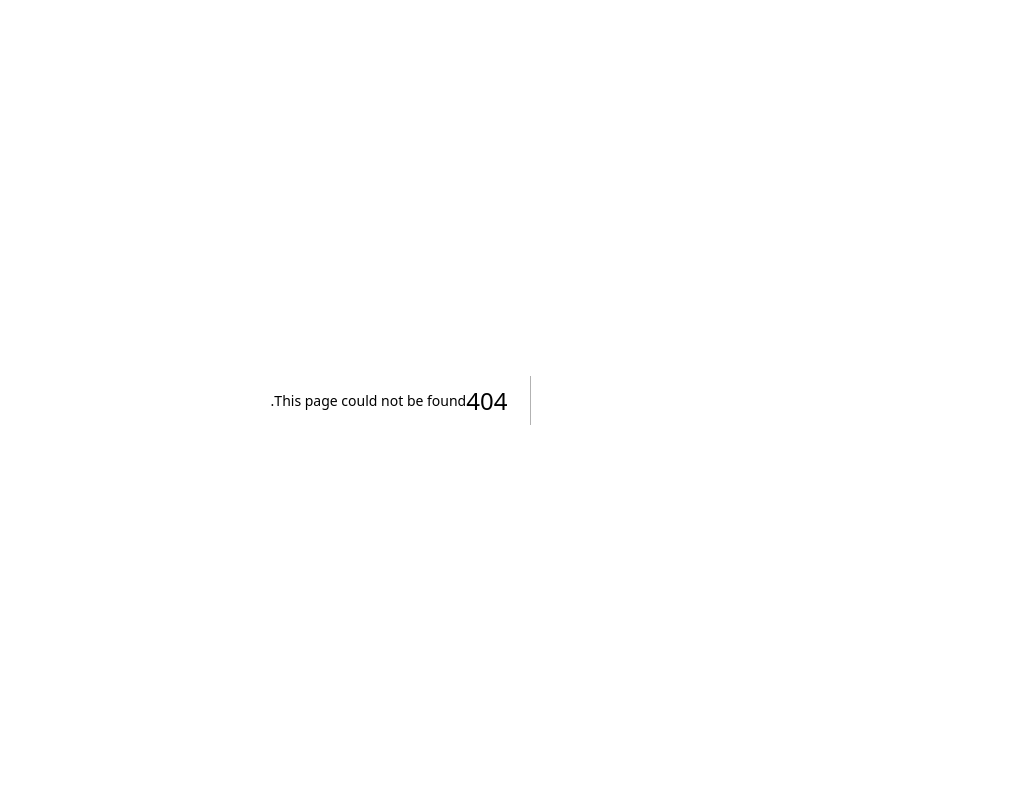
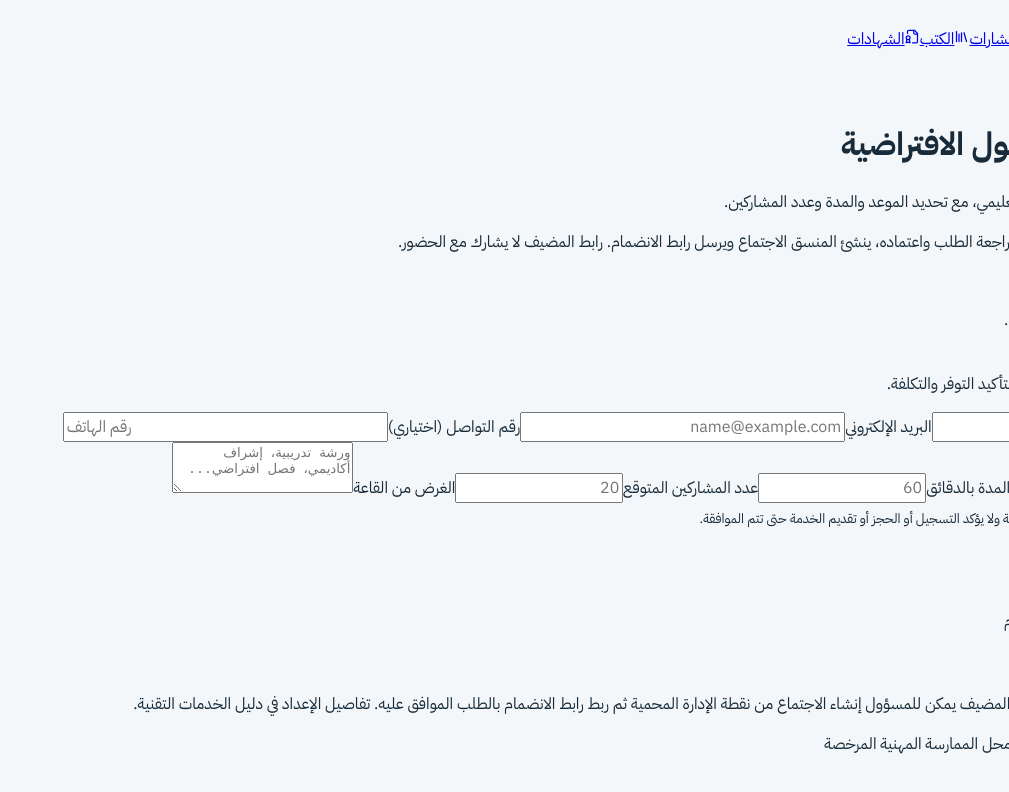
Before and after one commit to ffgg35646-ops/111111, a Next.js app: page /room-rental in a window 1280 px wide. Before the commit this address had no page. Shown: the top 792 px of the page, without its empty margins (271-1280 px from the left). Built offline with nearby package versions, Linux system fonts and the light colour scheme.

Commit message:
Add Zoom virtual room rental request workflow

```diff
--- /dev/null
+++ b/app/room-rental/page.tsx
@@ -0,0 +1,22 @@
+import { CalendarDays, Clock3, MonitorPlay, ShieldCheck, Users } from "lucide-react";
+import { PlatformLayout } from "@/components/platform-layout";
+import PlatformRequestForm from "@/components/platform-request-form";
+
+export default function RoomRentalPage(){
+  return <PlatformLayout title="تأجير قاعات Zoom والفصول الافتراضية" description="اطلب قاعة لاجتماع تدريبي أو ورشة أو إشراف أو نشاط تعليمي، مع تحديد الموعد والمدة وعدد المشاركين.">
+    <div className="portal-callout"><MonitorPlay size={16}/> تنسيق القاعة يتم عبر حساب Zoom مؤسسي. بعد مراجعة الطلب واعتماده، ينشئ المنسق الاجتماع ويرسل رابط الانضمام. رابط المضيف لا يشارك مع الحضور.</div>
+    <div className="rental-feature-grid">
+      <article><Users size={19}/><strong>أعداد مختلفة</strong><span>حدد عدد المشاركين المتوقع.</span></article>
+      <article><Clock3 size={19}/><strong>مدد مرنة</strong><span>من 30 إلى 240 دقيقة لكل طلب.</span></article>
+      <article><ShieldCheck size={19}/><strong>غرفة انتظار</strong><span>إعدادات دخول منظمة وموافقة المضيف.</span></article>
+    </div>
+    <PlatformRequestForm kind="room_rental" title="طلب استئجار قاعة افتراضية" description="املأ البيانات الأساسية وسيتواصل معك منسق القاعات لتأكيد التوفر والتكلفة." fields={[
+      {name:"preferredAt",label:"موعد بدء القاعة",type:"datetime-local",required:true},
+      {name:"durationMinutes",label:"المدة بالدقائق",type:"number",required:true,min:30,max:240,placeholder:"60"},
+      {name:"attendees",label:"عدد المشاركين المتوقع",type:"number",required:true,min:2,max:500,placeholder:"20"},
+      {name:"roomPurpose",label:"الغرض من القاعة",type:"textarea",placeholder:"ورشة تدريبية، إشراف أكاديمي، فصل افتراضي..."},
+    ]} submitLabel="إرسال طلب حجز القاعة"/>
+    <div className="portal-section-title"><div><h2>التهيئة التقنية</h2><p>تحتاج الإدارة لإعداد بيانات Zoom مرة واحدة على الخادم</p></div><CalendarDays size={20}/></div>
+    <div className="portal-card"><p>بعد إعداد Server-to-Server OAuth وتحديد حساب المضيف يمكن للمسؤول إنشاء الاجتماع من نقطة الإدارة المحمية ثم ربط رابط الانضمام بالطلب الموافق عليه. تفاصيل الإعداد في دليل الخدمات التقنية.</p></div>
+  </PlatformLayout>;
+}
```
